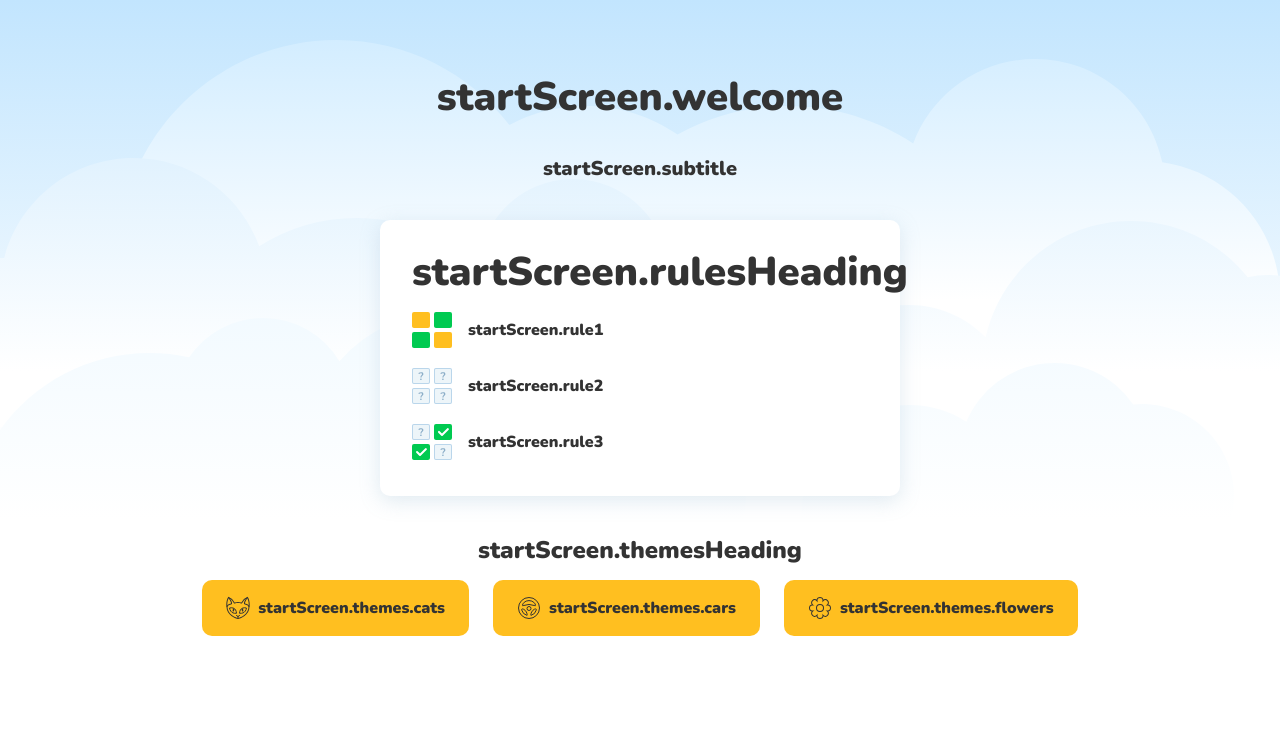
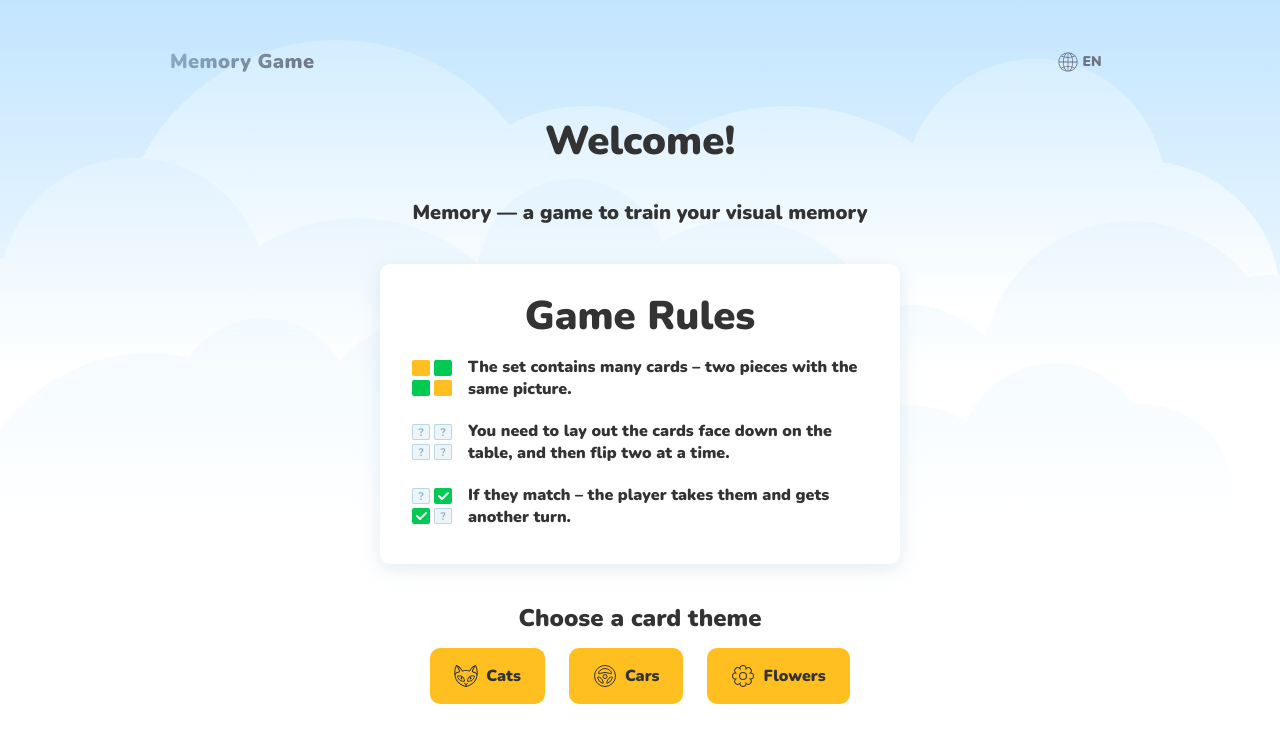
Before and after one commit to OlgaGulyakevich/memory-game, a React app: page /start in a window 1280 px wide. Shown: the top 742 px of the page. Built offline with nearby package versions, Linux system fonts and the light colour scheme.

Commit message:
feat: refactor StartScreen layout with new components and improve accessibility features

```diff
--- a/src/components/pages/StartScreen.jsx
+++ b/src/components/pages/StartScreen.jsx
@@ -1,24 +1,29 @@
 import React from 'react';
 import { themes } from '../../data/themes';
 import { useTranslation } from 'react-i18next';
+import LanguageSwitcher from '../ui/LanguageSwitcher';
+import Logo from '../ui/Logo';
 
 function StartScreen({ onThemeSelect }) {
   const { t } = useTranslation();
 
   return (
-    <main className="rules container">
-      <header>
-        <h1>{t('startScreen.welcome')}</h1>
-        <p>{t('startScreen.subtitle')}</p>
+    <main className="rules container" role="main" aria-label={t('startScreen.welcome')}>
+      <header className="start-screen-header">
+        <Logo />
+        <LanguageSwitcher />
       </header>
+
+      <h1>{t('startScreen.welcome')}</h1>
+      <p>{t('startScreen.subtitle')}</p>
 
       <section className="rules-panel" aria-labelledby="rules-heading">
         <h2 id="rules-heading">{t('startScreen.rulesHeading')}</h2>
-        <ol className="rules-list" role="list">
+        <ul className="rules-list" role="list">
           <li>{t('startScreen.rule1')}</li>
           <li>{t('startScreen.rule2')}</li>
           <li>{t('startScreen.rule3')}</li>
-        </ol>
+        </ul>
       </section>
 
       <section className="themes-selection" aria-labelledby="themes-heading">
--- a/src/components/ui/LanguageSwitcher.jsx
+++ b/src/components/ui/LanguageSwitcher.jsx
@@ -1,6 +1,7 @@
 import React, { useState, useEffect, useRef, useCallback } from 'react';
 import { useTranslation } from 'react-i18next';
-import './LanguageSwitcher.css';
+import '../../styles/style.css';
+
 
 const LANGUAGES = [
   { code: 'ru', label: 'RU' },
@@ -139,7 +140,6 @@ const LanguageSwitcher = React.memo(() => {
         aria-expanded={isOpen}
         aria-controls="language-menu"
       >
-        <span className="language-icon" aria-hidden="true">🌐</span>
         <span className="language-code">{currentLanguage.toUpperCase()}</span>
       </button>
 
@@ -166,9 +166,6 @@ const LanguageSwitcher = React.memo(() => {
                 onMouseEnter={() => handleMenuItemMouseEnter(index)}
                 onKeyDown={handleKeyDown}
               >
-                {isActive && (
-                  <span className="language-indicator" aria-hidden="true">●</span>
-                )}
                 <span className="language-label">{lang.label}</span>
               </li>
             );
--- /dev/null
+++ b/src/components/ui/Logo.jsx
@@ -0,0 +1,15 @@
+import React from 'react';
+
+const Logo = React.memo(() => {
+  return (
+    <div className="logo-container">
+      <span
+      className='logo'
+      >Memory Game</span>
+    </div>
+  );
+});
+
+Logo.displayName = 'Logo';
+
+export default Logo;
--- a/src/index.js
+++ b/src/index.js
@@ -1,4 +1,4 @@
-import './i18n';
+import './utils/i18n';
 import React from 'react';
 import { createRoot } from 'react-dom/client';
 import { BrowserRouter } from 'react-router-dom';
--- a/src/styles/style.css
+++ b/src/styles/style.css
@@ -1127,52 +1127,55 @@ body {
     display: flex;
     align-items: center;
     justify-content: center;
-    gap: 6px;
-    width: 44px;
-    height: 44px;
+    gap: var(--space-xs);
+    width: 60px;
+    height: var(--touch-target-min);
     padding: 0;
-    background-color: rgba(255, 255, 255, 0.95);
-    border: 1px solid #bad6eb;
-    border-radius: 10px;
-    box-shadow: 0 2px 8px rgba(140, 174, 200, 0.15);
+    background-color: transparent;
+    border: none;
+    border-radius: var(--radius-md);
     cursor: pointer;
-    transition: all 150ms ease;
-    font-family: 'Nunito', Arial, sans-serif;
-    font-size: 16px;
-    font-weight: 700;
-    color: #333333;
+    transition: background-color var(--animation-duration-fast) var(--animation-easing);
+    font-family: var(--font-family);
+    font-size: var(--font-size-sm);
+    font-weight: var(--font-weight-bold);
+    color: #6B7280;
+  }
+
+  .language-button::before {
+    content: "";
+    width: 20px;
+    height: 20px;
+    background-image: url("../../public/img/icon-globe.svg");
+    background-position: center;
+    background-repeat: no-repeat;
+    background-size: contain;
+    filter: invert(47%) sepia(8%) saturate(531%) hue-rotate(182deg) brightness(92%) contrast(88%);
+    /* Фильтр создает цвет #6B7280 */
   }
 
   .language-button:hover {
-    background-color: rgba(255, 255, 255, 1);
-    box-shadow: 0 4px 12px rgba(140, 174, 200, 0.25);
-    transform: translateY(-1px);
+    background-color: rgba(255, 255, 255, 0.6);
   }
 
   .language-button:active {
-    transform: translateY(0);
-    box-shadow: 0 2px 6px rgba(140, 174, 200, 0.2);
+    background-color: rgba(255, 255, 255, 0.8);
   }
 
   .language-button:focus {
     outline: none;
-    box-shadow: 0 0 0 3px rgba(0, 202, 81, 0.3);
+    background-color: rgba(255, 255, 255, 0.6);
   }
 
   .language-button:focus-visible {
-    outline: 2px solid #00ca51;
+    outline: 2px solid var(--color-success);
     outline-offset: 2px;
   }
 
-  .language-icon {
-    font-size: 20px;
-    line-height: 1;
-  }
-
   .language-code {
-    font-size: 16px;
-    line-height: 1;
-    letter-spacing: 0.02em;
+    font-size: var(--font-size-xs-responsive);
+    font-weight: var(--font-weight-bold);
+    line-height: var(--line-height-tight);
   }
 
   /* ====================================
@@ -1181,18 +1184,18 @@ body {
 
   .language-dropdown {
     position: absolute;
-    top: calc(100% + 8px);
+    top: 100%;
     right: 0;
     width: 120px;
     margin: 0;
-    padding: 8px 0;
+    padding: 0px;
     list-style: none;
-    background-color: rgba(255, 255, 255, 0.98);
+    background-color: var(--color-white);
     backdrop-filter: blur(8px);
-    border: 1px solid #bad6eb;
-    border-radius: 10px;
-    box-shadow: 0 4px 24px rgba(140, 174, 200, 0.25);
-    animation: dropdownFadeIn 200ms cubic-bezier(0.4, 0, 0.2, 1);
+    border: none;
+    border-radius: 5px;
+    box-shadow: 0 4px 24px var(--color-shadow);
+    animation: dropdownFadeIn var(--animation-duration-fast) var(--animation-easing);
     overflow: hidden;
   }
 
@@ -1214,55 +1217,42 @@ body {
   .language-item {
     display: flex;
     align-items: center;
-    gap: 8px;
-    height: 44px;
-    padding: 12px 16px;
+    justify-content: center;
+    min-height: var(--touch-target-min);
+    padding: var(--space-md) var(--space-base);
     cursor: pointer;
-    transition: background-color 150ms ease;
-    font-family: 'Nunito', Arial, sans-serif;
-    font-size: 16px;
-    font-weight: 400;
-    color: #333333;
+    transition: background-color var(--animation-duration-fast) var(--animation-easing);
+    font-family: var(--font-family);
+    font-size: 14px;
+    font-weight: var(--font-weight-bold);
+    color: #6B7280;;
     user-select: none;
   }
 
   .language-item:hover,
   .language-item.focused {
-    background-color: rgba(255, 191, 32, 0.08);
+    background-color: rgba(0, 202, 81, 0.08);
+    /* --color-success с прозрачностью */
   }
 
   .language-item:active {
-    background-color: rgba(255, 191, 32, 0.15);
+    background-color: rgba(0, 202, 81, 0.15);
   }
 
   .language-item.active {
-    font-weight: 700;
-    background-color: rgba(255, 191, 32, 0.1);
+    color: var(--color-success);
   }
 
   .language-item:focus {
     outline: none;
-    background-color: rgba(255, 191, 32, 0.08);
+    background-color: rgba(0, 202, 81, 0.08);
   }
 
   .language-item:focus-visible {
-    outline: 2px solid #00ca51;
+    outline: 2px solid var(--color-success);
     outline-offset: -2px;
   }
 
-  /* ====================================
-     Active Indicator
-     ==================================== */
-
-  .language-indicator {
-    font-size: 6px;
-    color: #ffbf20;
-    line-height: 1;
-  }
-
-  .language-label {
-    flex: 1;
-  }
 
   /* ====================================
      Responsive Breakpoints
@@ -1273,33 +1263,25 @@ body {
   /* Tablet (769px - 1024px) */
   @media (min-width: 769px) and (max-width: 1024px) {
     .language-button {
-      width: 44px;
-      height: 44px;
-    }
-
-    .language-icon {
-      font-size: 20px;
+      width: var(--touch-target-min);
+      height: var(--touch-target-min);
     }
 
     .language-code {
-      font-size: 16px;
+      font-size: var(--font-size-sm);
     }
   }
 
   /* Mobile Portrait (≤768px) */
-  @media (max-width: 768px) and (orientation: portrait) {
+  @media (max-width: 768px) {
     .language-button {
       width: 40px;
       height: 40px;
-      gap: 4px;
-    }
-
-    .language-icon {
-      font-size: 18px;
+      gap: var(--space-xs);
     }
 
     .language-code {
-      font-size: 14px;
+      font-size: var(--font-size-xs);
     }
 
     .language-dropdown {
@@ -1307,37 +1289,32 @@ body {
     }
 
     .language-item {
-      height: 40px;
-      padding: 10px 12px;
-      font-size: 14px;
+      min-height: 40px;
+      padding: var(--space-sm) var(--space-md);
+      font-size: var(--font-size-sm);
     }
   }
 
   /* Mobile Landscape (≤768px) */
   @media (max-width: 768px) and (orientation: landscape) {
     .language-button {
-      width: 36px;
-      height: 36px;
-      gap: 0;
+      width: 40px;
+      height: 40px;
+      gap: var(--space-xs);
     }
 
-    .language-icon {
-      font-size: 20px;
-    }
-
-    /* Скрываем код языка на мобильном landscape */
     .language-code {
-      display: none;
+      font-size: var(--font-size-xs);
     }
 
     .language-dropdown {
-      width: 80px;
+      width: 100px;
     }
 
     .language-item {
-      height: 36px;
-      padding: 8px 10px;
-      font-size: 14px;
+      min-height: 40px;
+      padding: var(--space-sm) var(--space-md);
+      font-size: var(--font-size-xs);
     }
   }
 
@@ -1348,15 +1325,15 @@ body {
   /* Высококонтрастный режим */
   @media (prefers-contrast: high) {
     .language-button {
-      border: 2px solid #333333;
+      outline: 2px solid #6B7280;
     }
 
     .language-dropdown {
-      border: 2px solid #333333;
+      outline: 2px solid var(--color-border);
     }
 
     .language-item.active {
-      background-color: rgba(255, 191, 32, 0.3);
+      background-color: rgba(0, 202, 81, 0.2);
     }
   }
 
@@ -1397,10 +1374,9 @@ body {
    ==================================== */
 
 .start-screen-header {
-  position: absolute;
-  top: 24px;
-  right: 24px;
-  z-index: 100;
+  display: flex;
+  justify-content: space-between;
+  align-items: center;
 }
 
 /* Tablet */
@@ -1412,7 +1388,7 @@ body {
 }
 
 /* Mobile Portrait */
-@media (max-width: 768px) and (orientation: portrait) {
+@media (max-width: 768px) {
   .start-screen-header {
     top: 16px;
     right: 16px;
@@ -1432,3 +1408,33 @@ body {
   position: relative;
   /* остальные стили */
 }
+
+  /* ====================================
+   LOGO
+   ==================================== */
+
+.logo {
+  color: #8CAEC8;
+  background: linear-gradient(135deg, #8CAEC8 0%, #6B7280 100%);
+  -webkit-background-clip: text;
+  -webkit-text-fill-color: transparent;
+  background-clip: text;
+  font-family: 'Nunito', Arial, sans-serif;
+  font-size: 20px; /* Desktop */
+  font-weight: 700; /* Bold для узнаваемости */
+  letter-spacing: 0.02em; /* Небольшой трекинг */
+  line-height: 1;
+}
+
+/* Адаптивность */
+@media (max-width: 768px) {
+  .logo {
+    font-size: 18px; /* Mobile */
+  }
+}
+
+@media (max-width: 768px) and (orientation: landscape) {
+  .logo {
+    font-size: 16px; /* Mobile landscape */
+  }
+}
```
